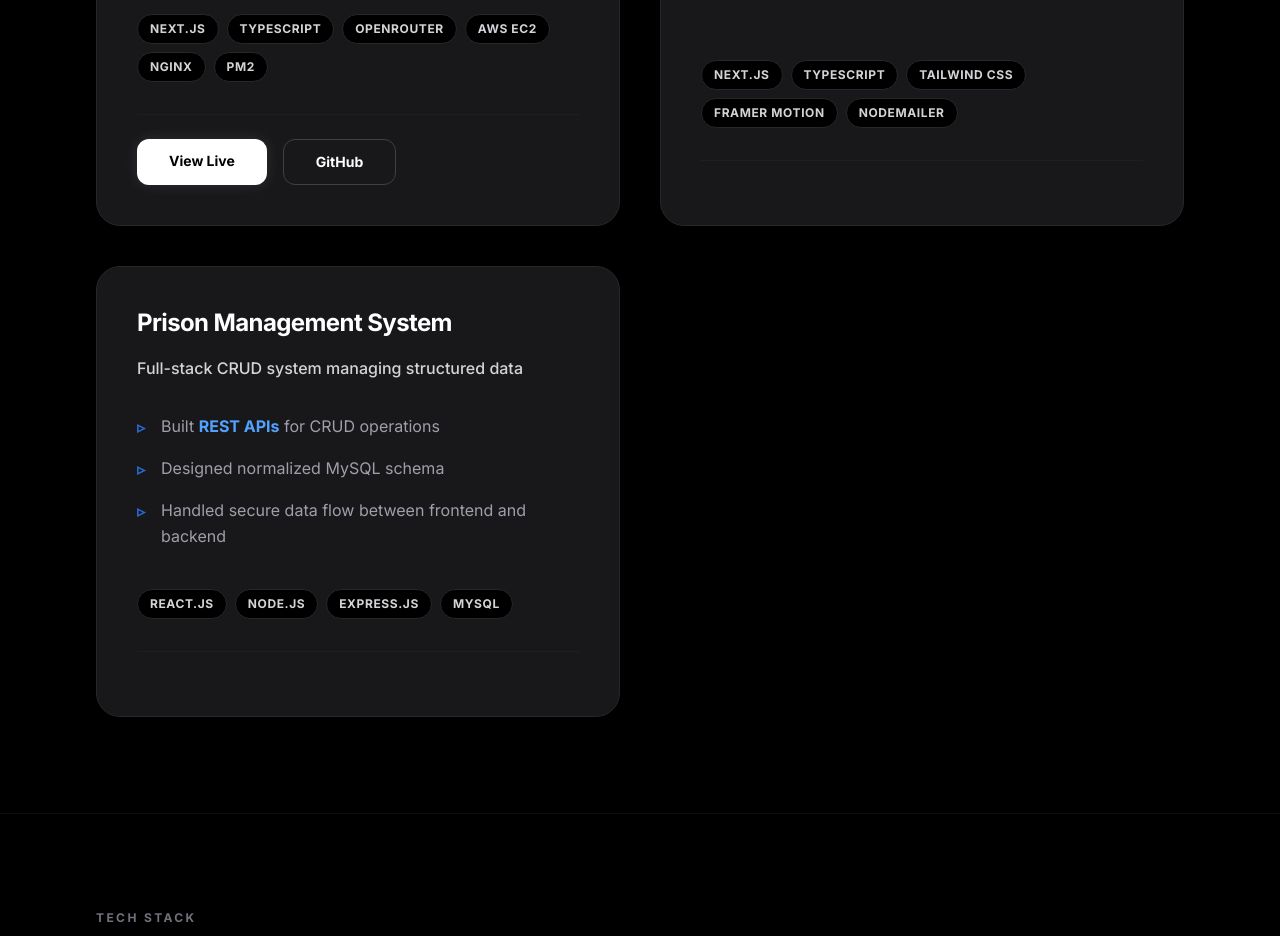
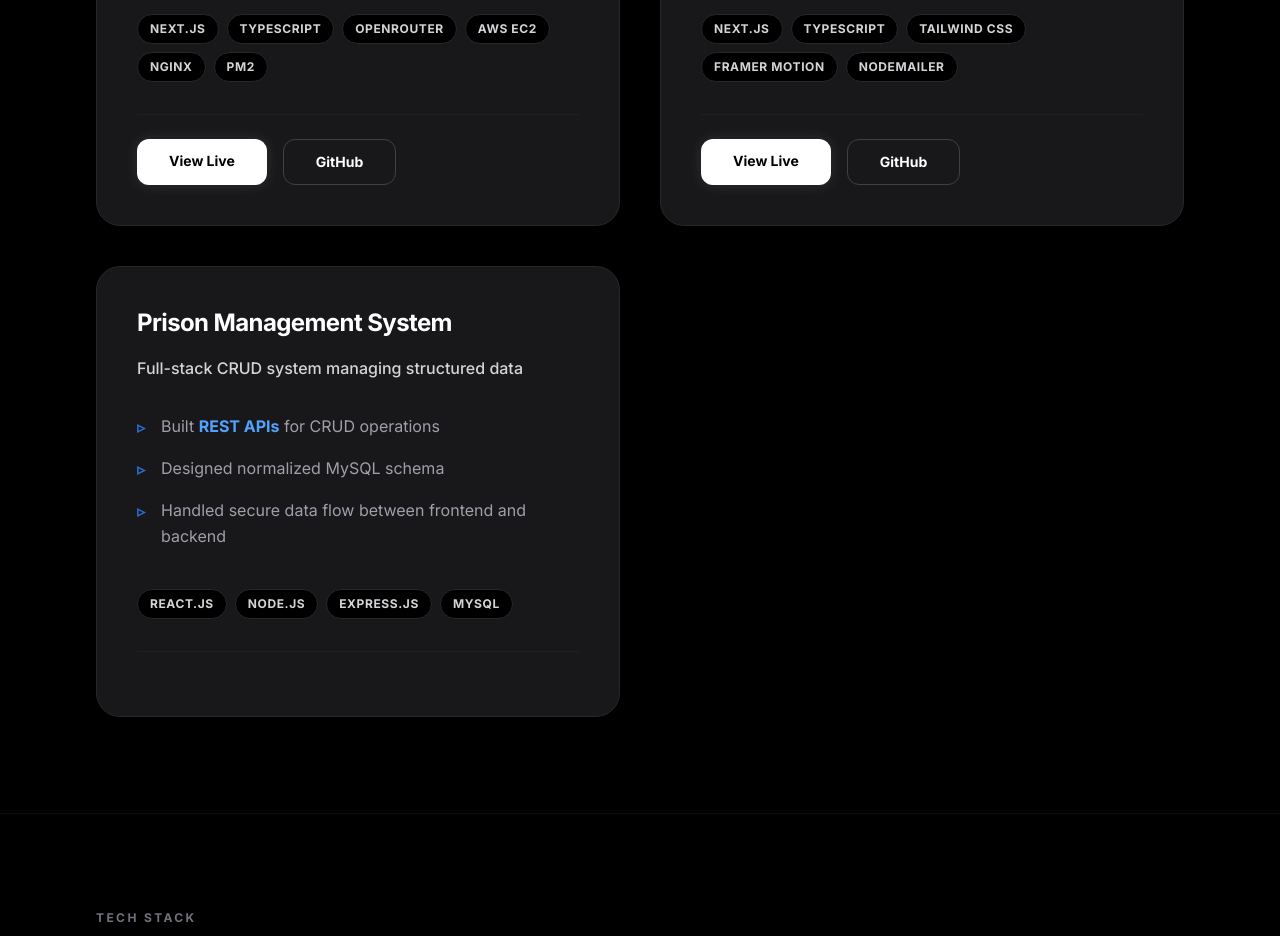
Before and after one commit to PradeepKaviraj/pradeep-portfolio, a Next.js app: page / in a window 1280 px wide. Shown: the part 2280-3216 px from the top of the page. Built offline with nearby package versions, Linux system fonts and the light colour scheme.

Commit message:
update project links

```diff
--- a/src/data/resumeData.ts
+++ b/src/data/resumeData.ts
@@ -162,6 +162,8 @@ export const resumeData: ResumeData = {
     },
     {
       name: "Parents Choice (Insurance Platform)",
+      link: "https://parentschoices.vercel.app/",
+      github: "https://github.com/PradeepKaviraj/PARENTS-CHOICE",
       tech: [
         "Next.js",
         "TypeScript",
```
